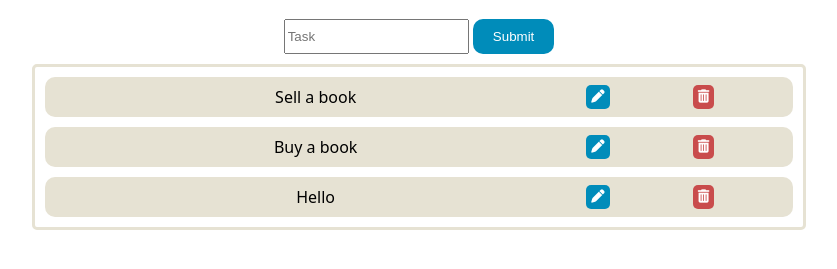
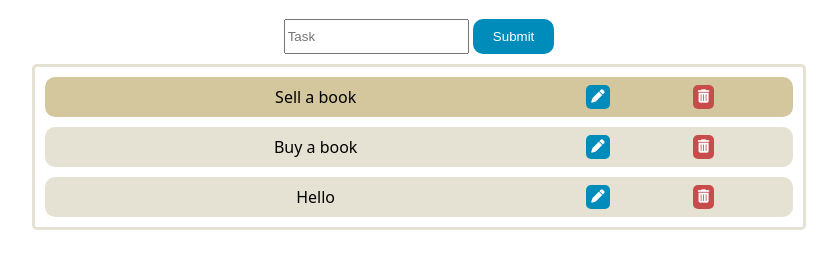
Before and after one commit to twincarlos/antra_project, a website: page index.html in a window 1280 px wide. In both pictures the pointer is over the element "Sell a book". Shown: the part 75-344 px from the top of the page, without its empty margins (221-1058 px from the left). Drawn offline with Linux system fonts and the light colour scheme; no server answers.

Commit message:
more styling

```diff
--- a/styles.css
+++ b/styles.css
@@ -29,6 +29,11 @@ button {
     margin: 10px;
     border-radius: 10px;
     height: 5vh;
+    transition: .5s;
+}
+
+.todo-span:hover, .edit-span:hover {
+    background-color: #d4c79e;
 }
 
 .buttons-span {
```
